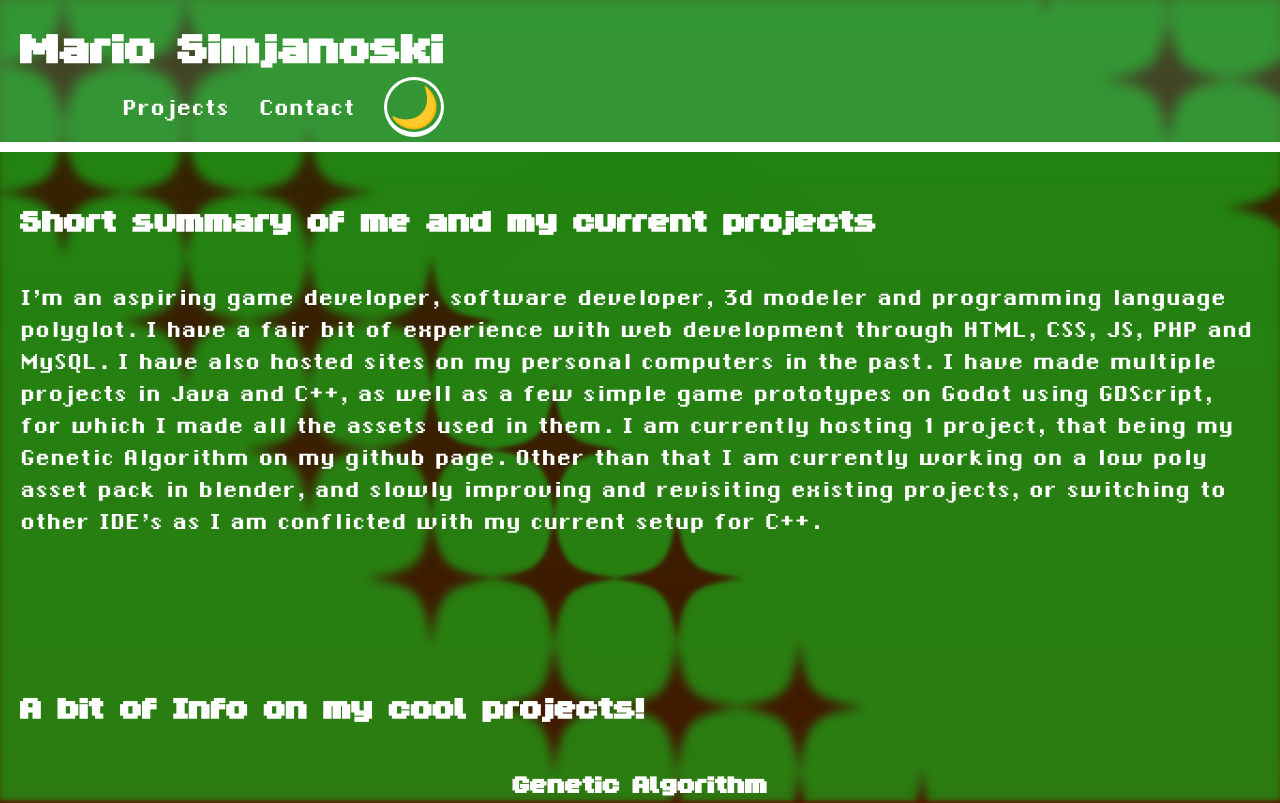
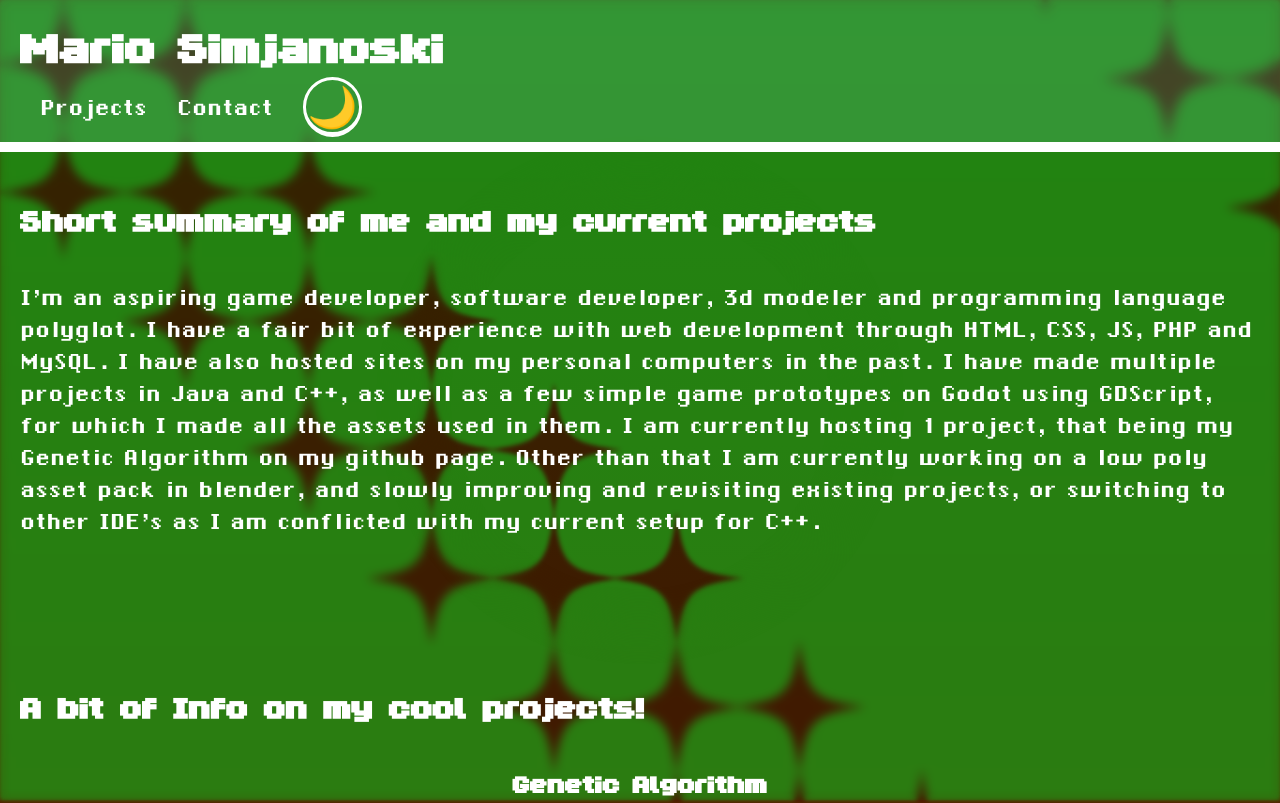
Before and after one commit to simjanoskimario/simjanoskimario.github.io, a plain HTML site: page index.html in a window 1280 px wide. Shown: the top 803 px of the page. Drawn offline with Linux system fonts and the light colour scheme.

Commit message:
Update index.html

```diff
--- a/index.html
+++ b/index.html
@@ -225,7 +225,7 @@
 <div class="content top">
   <div class="header-container">
     <h1 id="name" class="name">Mario Simjanoski</h1>
-        <div class="nav-links right">
+        <div class="nav-links">
             <a class="linkbutton" href="index.html">Projects</a>
             <a class="linkbutton" href="contact.html">Contact</a>
             <button class="right" onclick="changeMode()" id="modebutton">🌙</button>
```
